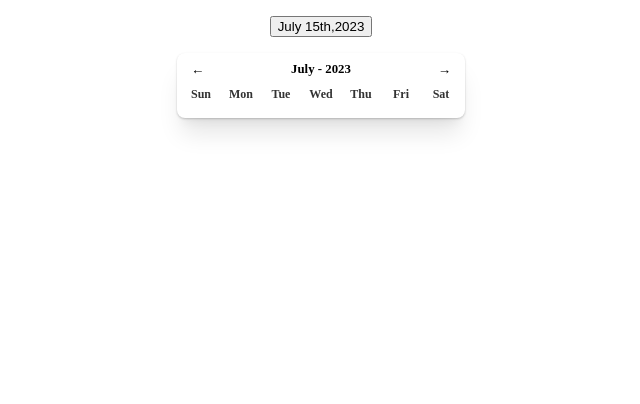
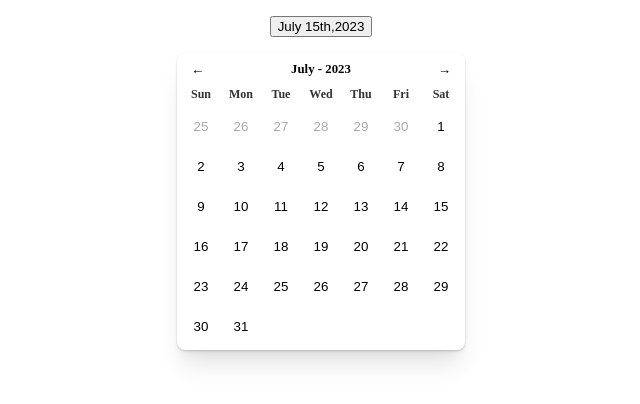
Before and after one commit to Bepis1559/Date_Picker, a React (Vite) app: page / in a window 1280 px wide. Shown: the top 404 px of the page, without its empty margins (319-959 px from the left). Built offline with nearby package versions, Linux system fonts and the light colour scheme.

Commit message:
adding some calendar functionality

```diff
--- a/package.json
+++ b/package.json
@@ -11,6 +11,7 @@
   },
   "dependencies": {
     "date-fns": "^2.30.0",
+    "jotai": "^2.2.2",
     "react": "^18.2.0",
     "react-dom": "^18.2.0"
   },
--- a/src/components/DatePicker.tsx
+++ b/src/components/DatePicker.tsx
@@ -1,12 +1,14 @@
 import { ReactElement } from "react";
 import { DatePickerHeader } from "./DatePickerHeader";
 import { DaysOfWeek } from "./DaysOfWeek";
+import { Dates } from "./Dates";
 
 export function DatePicker(): ReactElement {
   return (
     <div className="date-picker">
       <DatePickerHeader />
       <DaysOfWeek />
+      <Dates />
     </div>
   );
 }
--- a/src/components/DatePickerButton.tsx
+++ b/src/components/DatePickerButton.tsx
@@ -1,9 +1,12 @@
 import { format } from "date-fns";
+import { useAtom } from "jotai";
 import { ReactElement } from "react";
-const currentDate = new Date();
+import { currentDateAtom } from "../context/date";
 
 export function DatePickerButton(): ReactElement {
-  const formattedDate = format(currentDate, "MMMM do,yyyy");
+  const [today] = useAtom(currentDateAtom);
+
+  const formattedDate = format(today, "MMMM do,yyyy");
   return (
     <button type="button" className="date-picker-button">
       {formattedDate}
--- /dev/null
+++ b/src/components/Dates.tsx
@@ -0,0 +1,52 @@
+import { ReactElement, useMemo, useRef } from "react";
+import { useDate } from "../hooks/useDate";
+
+export function Dates(): ReactElement {
+  const gridColumns = useRef(7);
+  const [
+    // Sunday is 0 and Saturday is 6
+    firstDateOfCurrentMonth_As_DayOfWeek,
+    lastDateOfCurrentMonth_As_DayOfWeek,
+    datesOfPrevMonth,
+    datesOfCurrentMonth,
+    datesOfNextMonth,
+  ] = useDate();
+  const datesToTakeFromPrevMonth = datesOfPrevMonth.slice(
+    -firstDateOfCurrentMonth_As_DayOfWeek,
+  );
+
+  const numberOfDatesFromNextMonth = useMemo(
+    () => gridColumns.current - lastDateOfCurrentMonth_As_DayOfWeek,
+    [gridColumns, lastDateOfCurrentMonth_As_DayOfWeek],
+  );
+  const datesToTakeFromNextMonth = datesOfNextMonth.slice(
+    0,
+    numberOfDatesFromNextMonth + 1,
+  );
+
+  return (
+    <div className="date-picker-grid-dates date-picker-grid">
+      {datesToTakeFromPrevMonth.map((date) => (
+        <button
+          type="button"
+          key={date}
+          className="date date-picker-other-month-date">
+          {date}
+        </button>
+      ))}
+      {datesOfCurrentMonth.map((date) => (
+        <button type="button" key={date} className="date">
+          {date}
+        </button>
+      ))}
+      {/* {datesToTakeFromNextMonth.map((date) => (
+        <button
+          type="button"
+          key={date}
+          className="date date-picker-other-month-date">
+          {date}
+        </button>
+      ))} */}
+    </div>
+  );
+}
--- /dev/null
+++ b/src/context/date.ts
@@ -0,0 +1,4 @@
+import { atom } from "jotai";
+
+const currentDate = new Date();
+export const currentDateAtom = atom(currentDate);
--- /dev/null
+++ b/src/helpers/CalendarDateFunctionality.ts
@@ -0,0 +1,3 @@
+export function CalendarDateFunctionality() {
+  return "";
+}
--- /dev/null
+++ b/src/hooks/useDate.ts
@@ -0,0 +1,70 @@
+import { addMonths, format, lastDayOfMonth, subMonths } from "date-fns";
+import { useAtom } from "jotai";
+import { useMemo } from "react";
+import { currentDateAtom } from "../context/date";
+
+// add dependancy for the useMemo
+export function useDate(): useDateResultType {
+  const [today] = useAtom(currentDateAtom);
+
+  const firstDateOfPrevMonth = useMemo(
+    () => new Date(format(subMonths(today, 1), "yyyy-MM-01")),
+    [today],
+  );
+  const lastDateOfPrevMonth = lastDayOfMonth(subMonths(today, 1));
+  const datesOfPrevMonth = useMemo(() => {
+    const result: number[] = [];
+    for (
+      let i = firstDateOfPrevMonth.getDate();
+      i <= lastDateOfPrevMonth.getDate();
+      i++
+    ) {
+      result.push(i);
+    }
+    return result;
+  }, [firstDateOfPrevMonth, lastDateOfPrevMonth]);
+  //   current month
+  const firstDateOfMonth = useMemo(
+    () => new Date(format(today, "yyyy-MM-01")),
+    [today],
+  );
+  const lastDateOfMonth = lastDayOfMonth(today);
+  const firstDateOfCurrentMonth_As_DayOfWeek = firstDateOfMonth.getDay();
+  const lastDateOfCurrentMonth_As_DayOfWeek = lastDateOfMonth.getDay();
+  const datesOfCurrentMonth = useMemo(() => {
+    const result: number[] = [];
+    for (
+      let i = firstDateOfMonth.getDate();
+      i <= lastDateOfMonth.getDate();
+      i++
+    ) {
+      result.push(i);
+    }
+    return result;
+  }, [firstDateOfMonth, lastDateOfMonth]);
+  // next month
+  const firstDateOfNextMonth = useMemo(
+    () => new Date(format(addMonths(today, 1), "yyyy-MM-01")),
+    [today],
+  );
+  const lastDateOfNextMonth = lastDayOfMonth(addMonths(today, 1));
+  const datesOfNextMonth = useMemo(() => {
+    const result: number[] = [];
+    for (
+      let i = firstDateOfNextMonth.getDate();
+      i <= lastDateOfNextMonth.getDate();
+      i++
+    ) {
+      result.push(i);
+    }
+    return result;
+  }, [firstDateOfNextMonth, lastDateOfNextMonth]);
+
+  return [
+    firstDateOfCurrentMonth_As_DayOfWeek,
+    lastDateOfCurrentMonth_As_DayOfWeek,
+    datesOfPrevMonth,
+    datesOfCurrentMonth,
+    datesOfNextMonth,
+  ];
+}
```
Also changed, not shown: src/types.d.ts (added, +7 -0 lines), 1 other file (tests, documents, lock files or other folders).
